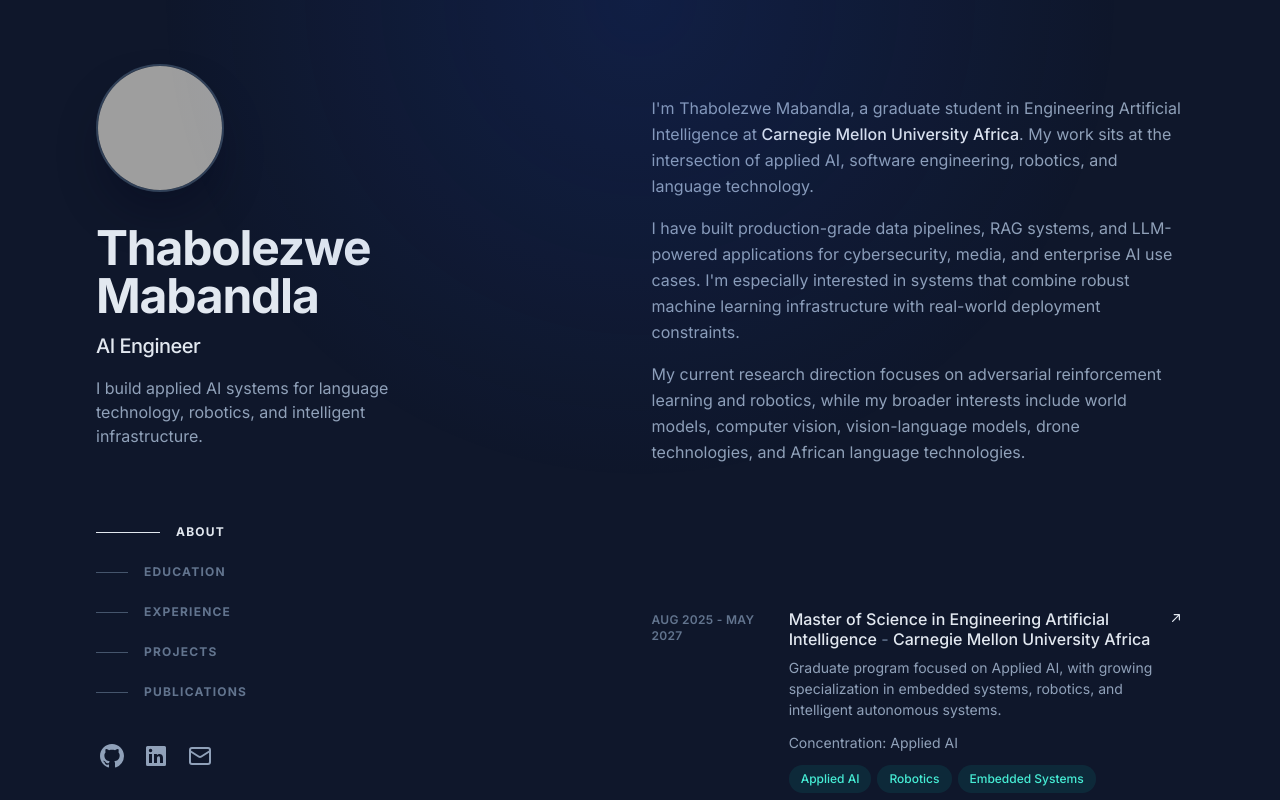
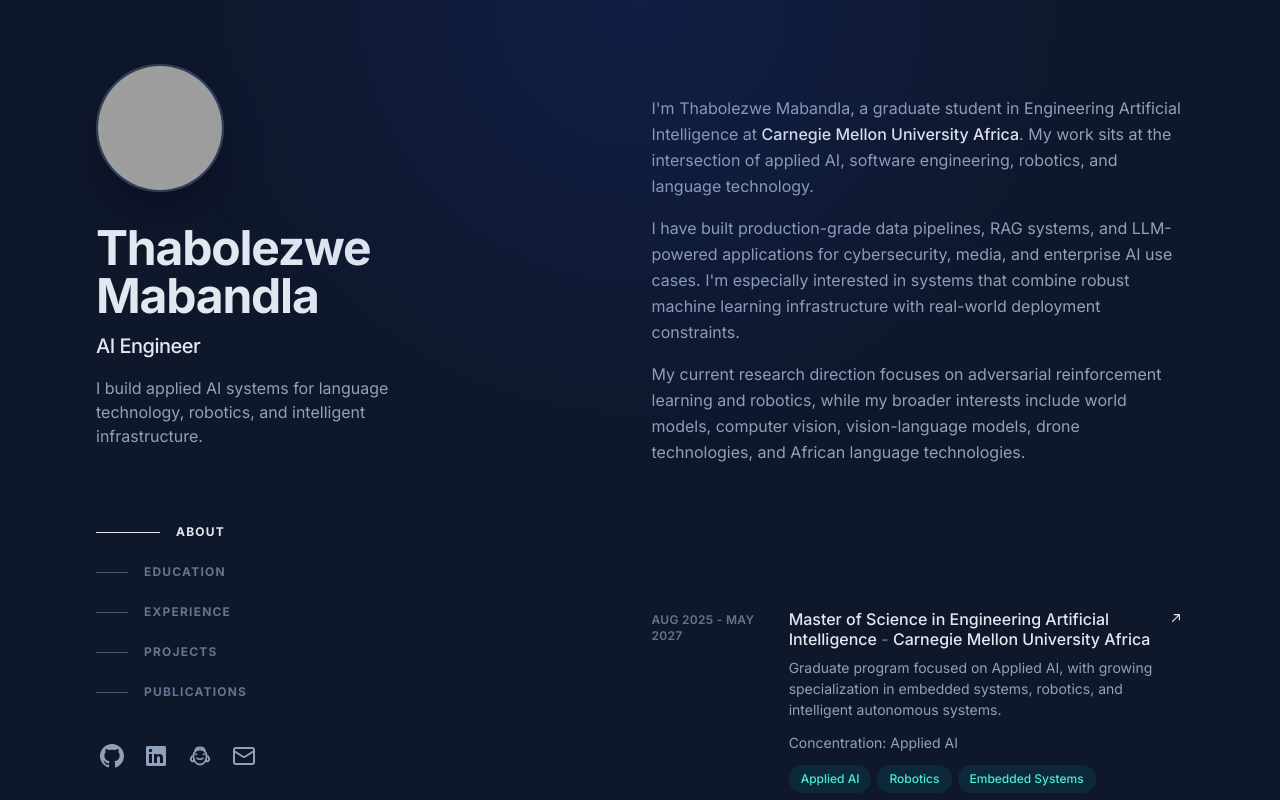
Before and after one commit to Thaboe-dev/My-Portfolio, a Next.js app: page / in a window 1280 px wide. Shown: the top 800 px of the page. Built offline with nearby package versions, Linux system fonts and the light colour scheme; no server answers; grey boxes are pictures that could not be loaded.

Commit message:
Update publications and social links

```diff
--- a/src/app/page.tsx
+++ b/src/app/page.tsx
@@ -38,7 +38,7 @@
     "African language technology",
     "Embedded systems",
   ],
-  sameAs: [siteConfig.github, siteConfig.linkedin],
+  sameAs: [siteConfig.github, siteConfig.linkedin, siteConfig.huggingFace],
 };
 
 export default function Home() {
--- a/src/components/PortfolioSections.tsx
+++ b/src/components/PortfolioSections.tsx
@@ -248,9 +248,6 @@
         <SectionHeading>Publications</SectionHeading>
         <div className="rounded-md border border-slate-800/80 bg-slate-800/20 p-5 text-sm leading-normal text-slate-400">
           <h3 className="font-medium text-slate-200">Publications coming soon</h3>
-          <p className="mt-2">
-            Papers, research reports, and preprints will be added here as they become available.
-          </p>
         </div>
       </section>
     </main>
--- a/src/components/SidebarIntro.tsx
+++ b/src/components/SidebarIntro.tsx
@@ -2,7 +2,8 @@
 import Link from "next/link";
 import { Mail } from "lucide-react";
 import type { ComponentType, SVGProps } from "react";
-import { GitHubIcon, LinkedInIcon } from "./icons";
+import { GitHubIcon, HuggingFaceIcon, LinkedInIcon } from "./icons";
+import { siteConfig } from "@/lib/site";
 import { SidebarNav } from "./SidebarNav";
 
 
@@ -12,8 +13,9 @@
   href: string;
   Icon: ComponentType<SVGProps<SVGSVGElement>>;
 }> = [
-  { label: "GitHub", href: "https://github.com/Thaboe-dev", Icon: GitHubIcon },
-  { label: "LinkedIn", href: "http://www.linkedin.com/in/thabolezwe-mabandla-81a62a22b", Icon: LinkedInIcon },
+  { label: "GitHub", href: siteConfig.github, Icon: GitHubIcon },
+  { label: "LinkedIn", href: siteConfig.linkedin, Icon: LinkedInIcon },
+  { label: "Hugging Face", href: siteConfig.huggingFace, Icon: HuggingFaceIcon },
   { label: "Email", href: "mailto:tmabandl@andrew.cmu.edu", Icon: Mail },
 ];
 
--- a/src/components/icons.tsx
+++ b/src/components/icons.tsx
@@ -16,6 +16,19 @@
   );
 }
 
+export function HuggingFaceIcon(props: SVGProps<SVGSVGElement>) {
+  return (
+    <svg viewBox="0 0 24 24" fill="none" stroke="currentColor" strokeWidth="1.8" strokeLinecap="round" strokeLinejoin="round" aria-hidden="true" {...props}>
+      <circle cx="8.25" cy="10.25" r="1.1" fill="currentColor" stroke="none" />
+      <circle cx="15.75" cy="10.25" r="1.1" fill="currentColor" stroke="none" />
+      <path d="M9 14.35c1.65 1.1 4.35 1.1 6 0" />
+      <path d="M7.25 7.35c.05-2.1 1.85-3.85 4.75-3.85s4.7 1.75 4.75 3.85" />
+      <path d="M4.1 12.25c-1.2 1.25-1.6 3-.85 4.15.55.85 1.55 1.05 2.6.45" />
+      <path d="M19.9 12.25c1.2 1.25 1.6 3 .85 4.15-.55.85-1.55 1.05-2.6.45" />
+      <path d="M5.5 11.6c0-3.55 2.75-6.1 6.5-6.1s6.5 2.55 6.5 6.1v1.25c0 4.25-2.75 7.65-6.5 7.65s-6.5-3.4-6.5-7.65z" />
+    </svg>
+  );
+}
 export function CodePenIcon(props: SVGProps<SVGSVGElement>) {
   return (
     <svg viewBox="0 0 64 64" fill="none" stroke="currentColor" strokeWidth="5" strokeLinecap="round" strokeLinejoin="round" aria-hidden="true" {...props}>
--- a/src/lib/site.ts
+++ b/src/lib/site.ts
@@ -11,6 +11,7 @@
   email: "tmabandl@andrew.cmu.edu",
   github: "https://github.com/Thaboe-dev",
   linkedin: "https://www.linkedin.com/in/thabolezwe-mabandla-81a62a22b",
+  huggingFace: "https://huggingface.co/thaboe01",
   affiliations: [
     "Carnegie Mellon University Africa",
     "University of Zimbabwe",
```
